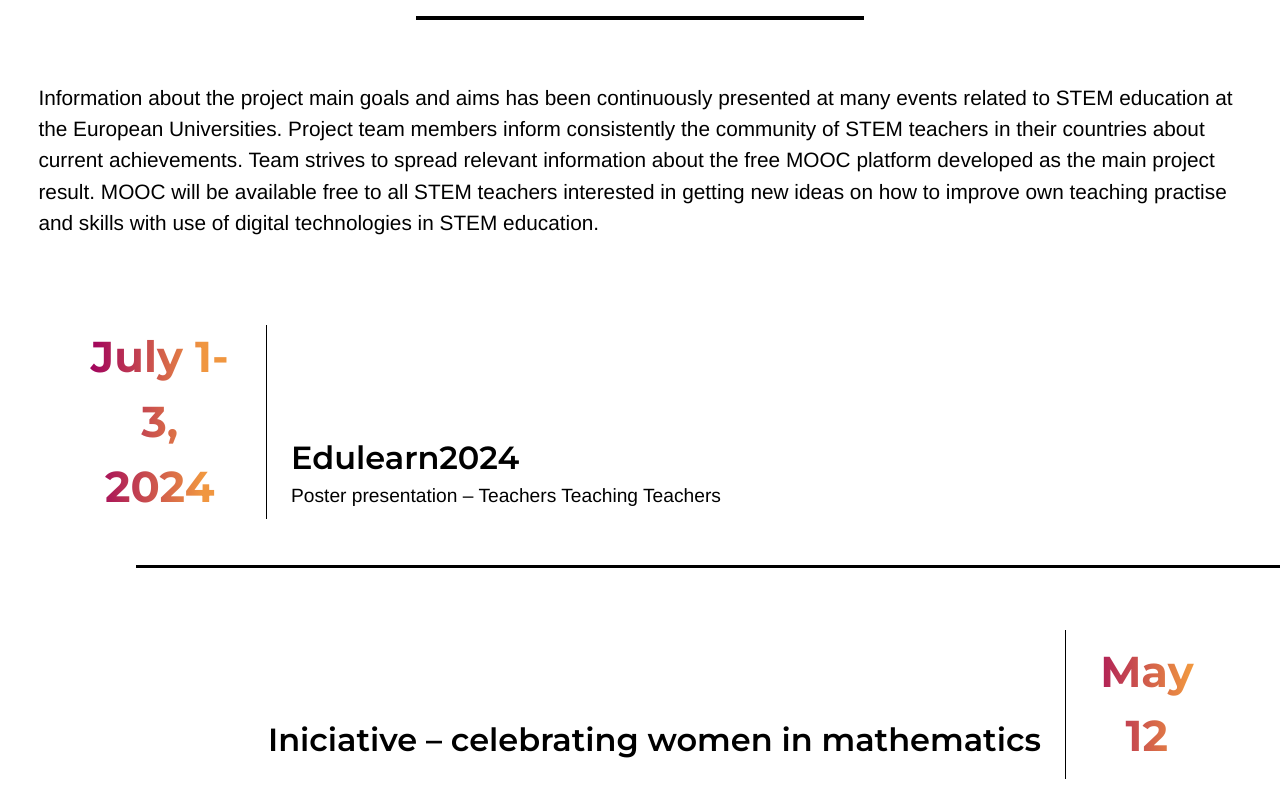
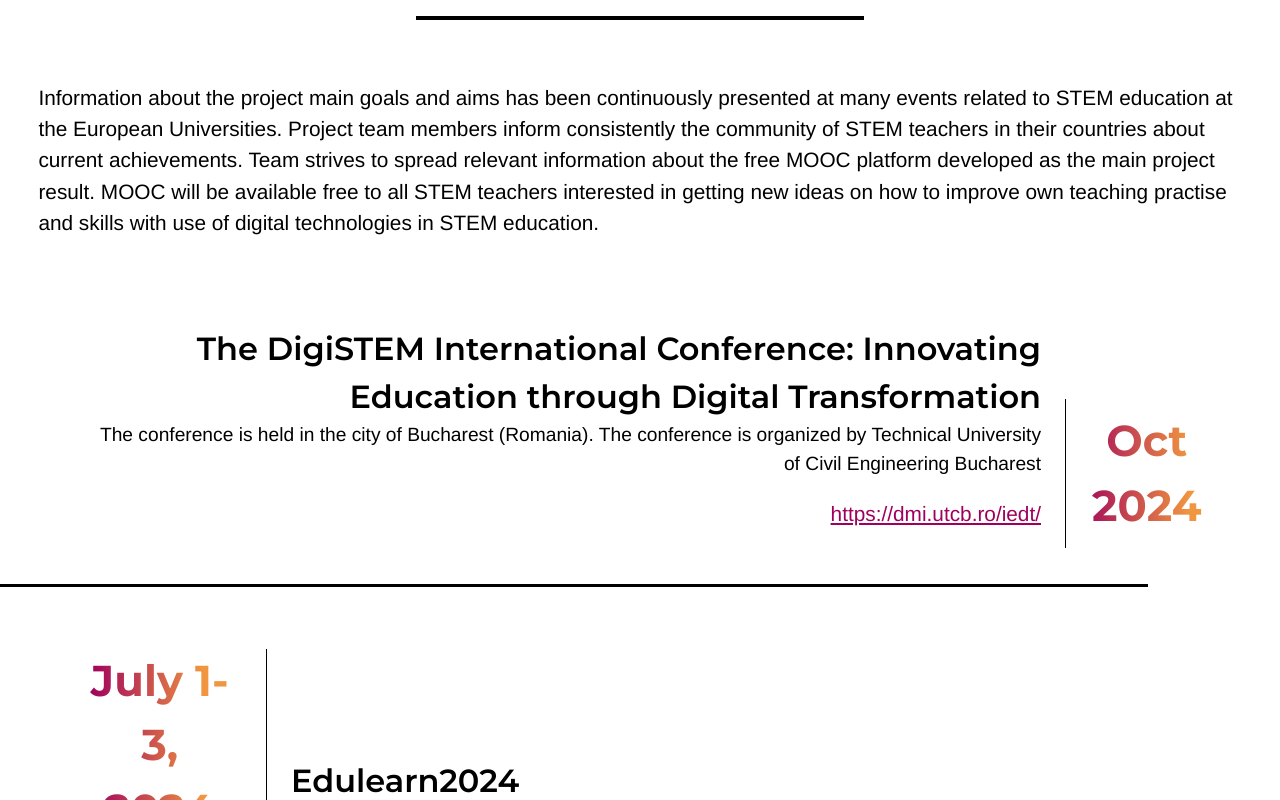
Before and after one commit to duongwalker/digistem-project, a React (Vite) app: page /events in a window 1280 px wide. Shown: the part 544-1344 px from the top of the page. Built offline with nearby package versions, Linux system fonts and the light colour scheme.

Commit message:
add event

```diff
--- a/src/components/EventsPage/EventsPage.tsx
+++ b/src/components/EventsPage/EventsPage.tsx
@@ -64,6 +64,15 @@
             <div className="me-intro">Information about the project main goals and aims has been continuously presented at many events related to STEM education at the European Universities. Project team members inform consistently the community of STEM teachers in their countries about current achievements. Team strives to spread relevant information about the free MOOC platform developed as the main project result. MOOC will be available free to all STEM teachers interested in getting new ideas on how to improve own teaching practise and skills with use of digital technologies in STEM education. </div>
 
             <br />
+
+            <RightCard
+              date="  Oct 2024"
+              title="The DigiSTEM International Conference: Innovating Education through Digital Transformation"
+              link="https://dmi.utcb.ro/iedt/"
+              text="The conference is held in the city of Bucharest (Romania). The conference is organized by Technical University of Civil Engineering Bucharest"></RightCard>
+
+            <br />
+
             <LeftCard
               date="July 1-3, 2024"
               title="Edulearn2024 "
```
